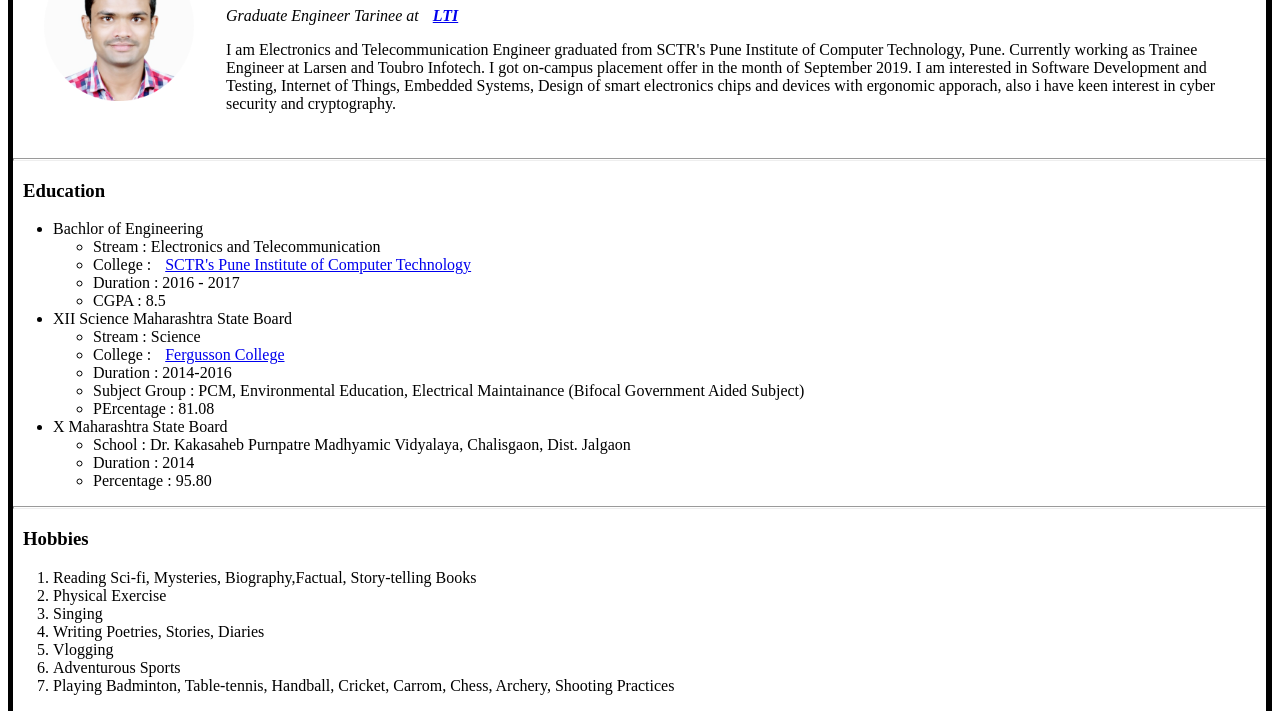
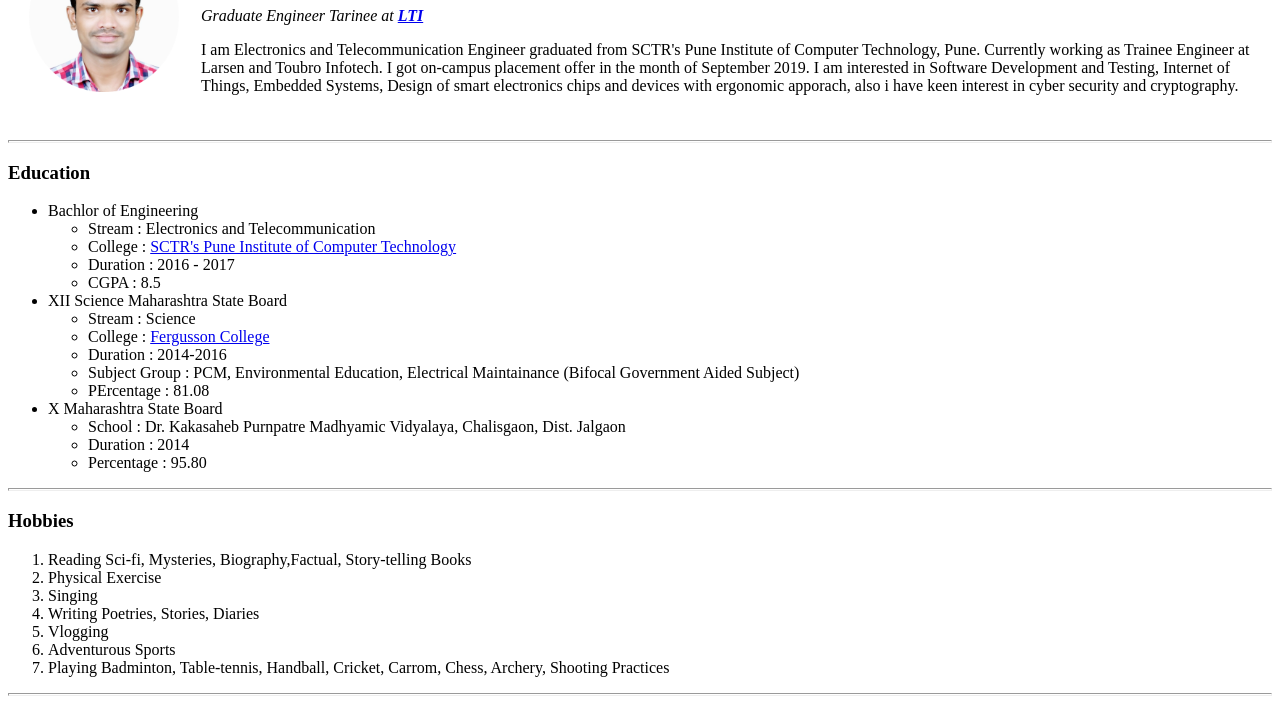
Before and after one commit to JayeshS711/CV, a plain HTML site: page index.html in a window 1280 px wide. Shown: the part 115-826 px from the top of the page. Drawn offline with Linux system fonts and the light colour scheme.

Commit message:
Update index.html

```diff
--- a/index.html
+++ b/index.html
@@ -6,18 +6,6 @@
   <meta name="viewport" content="width=device-width, initial-scale=1.0">
   <meta http-equiv="X-UA-Compatible" content="ie=edge">
   <title>Jayesh's Personal Site </title>
-  <style media="screen">
-    .main{
-      border-left: 5px solid black;
-       height: 1378px;
-       border-right: 6px solid black;
-       height: 1378px;
-    }
-    h1,h3,img,p,a{
-      padding-left: 10px;
-    }
-
-  </style>
 </head>
 <body>
   <div class="main">
```
